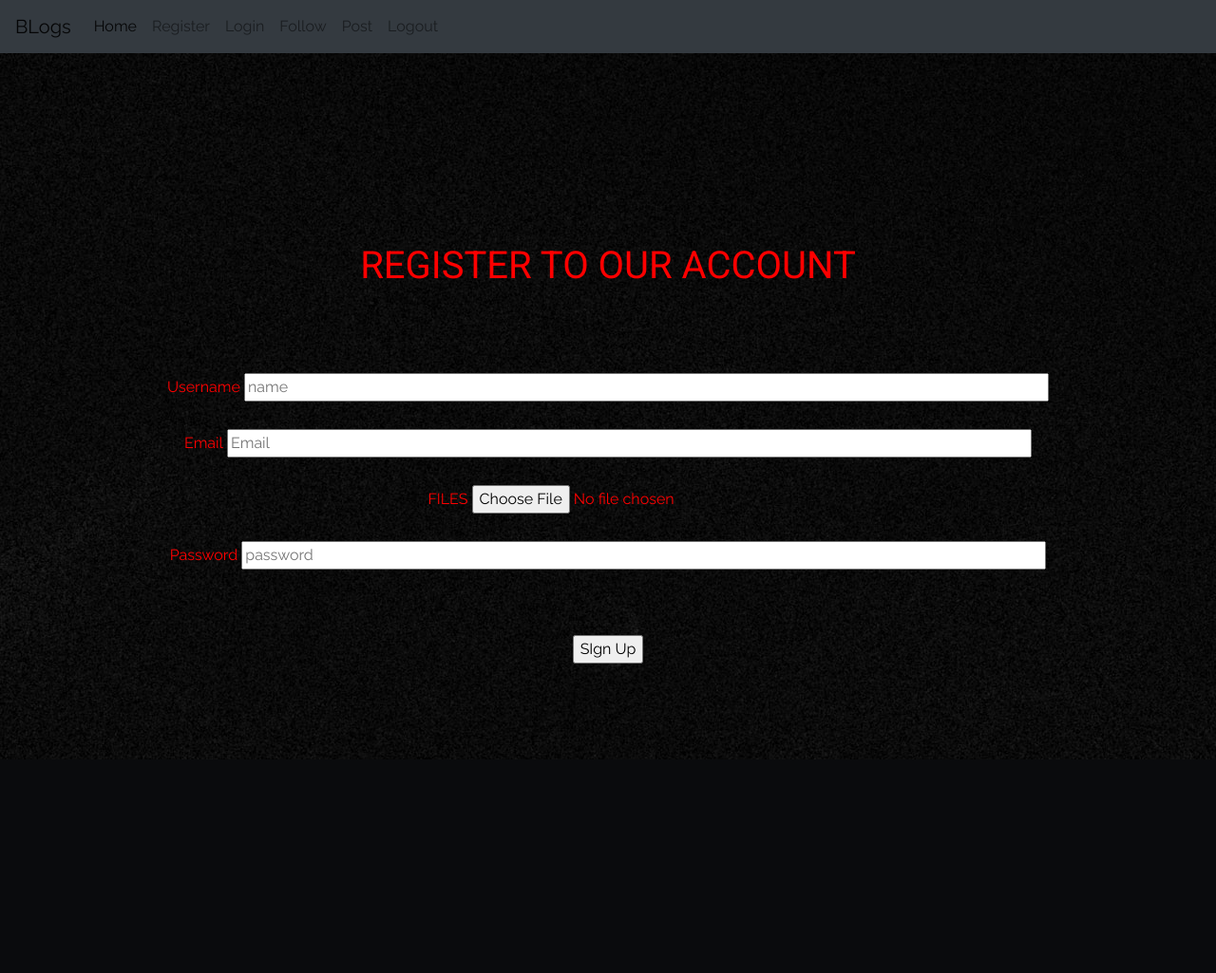
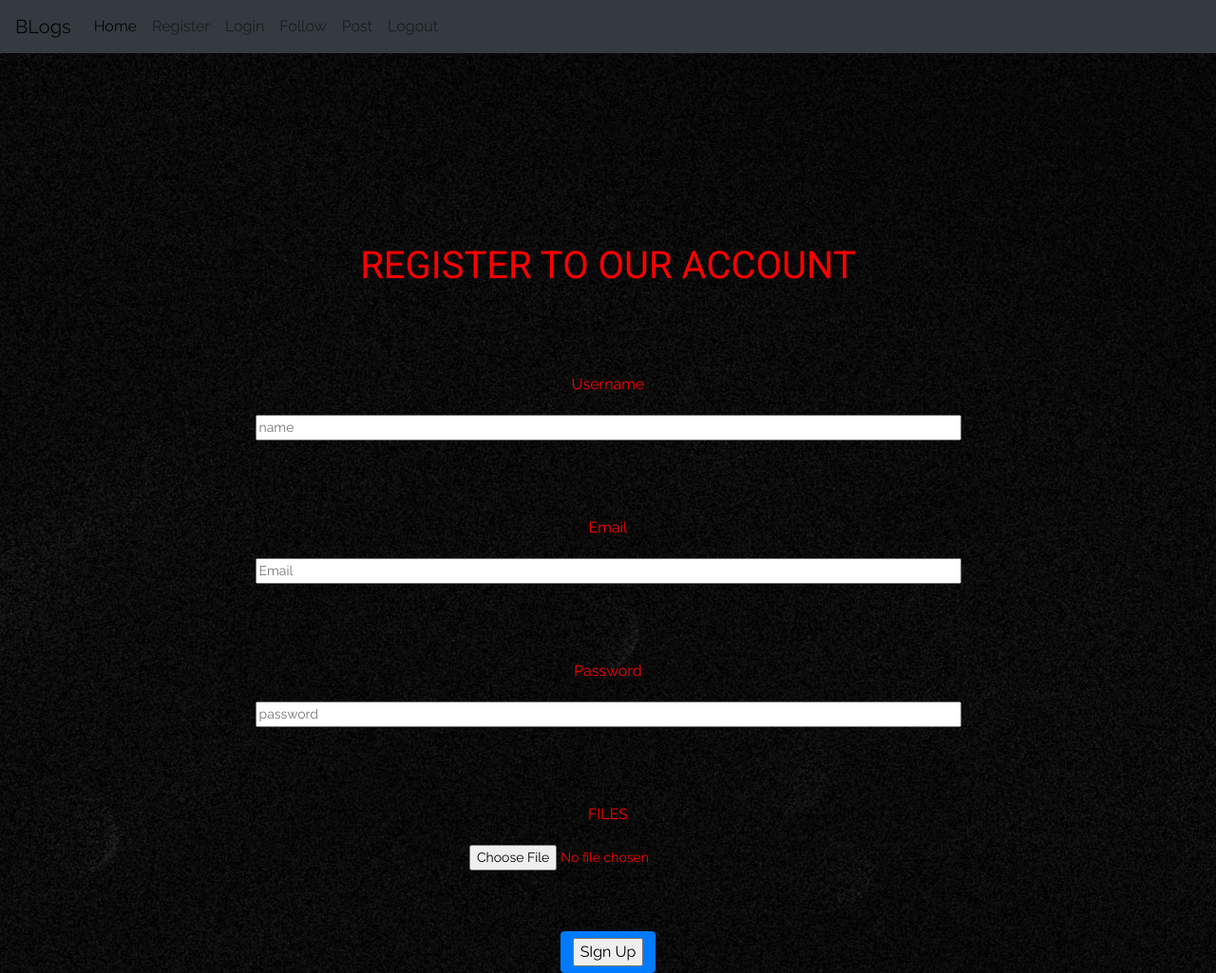
Before and after one commit to Coherents/Stats-Server, a Flask app: page /register in a window 1280 px wide. Shown: the whole page at 95% size. Before the commit the page ends 800 px from the top, so only its background shows below. Run offline with Flask 2, Linux system fonts and the light colour scheme; parts of the project's set-up code (start-up, migrations or seed data) failed here and were passed over; some libraries are stand-ins or nearby versions.

Commit message:
#12 added the auht logics

```diff
--- a/Server/app.py
+++ b/Server/app.py
@@ -47,8 +47,7 @@
 		users=Account(username=form.username.data,email=form.email.data,password=generate_password_hash(form.password.data))
 		session["file"]=form.file.data.filename
 		try:
-			data=pd.read_csv(session["file"])
-			print(data)
+			print(session["file"])
 		except:
 			pass
 		db.session.add(users)
--- a/Server/templates/layout.html
+++ b/Server/templates/layout.html
@@ -18,7 +18,7 @@
 
   </style>
 </head>
-<body>
+<body style="text-align:center">
 	<nav class="navbar navbar-expand-lg navbar-light bg-dark">
   <a class="navbar-brand" href="/blogs">BLogs</a>
   <button class="navbar-toggler" type="button" data-toggle="collapse" data-target="#navbarNav" aria-controls="navbarNav" aria-expanded="false" aria-label="Toggle navigation">
@@ -47,8 +47,15 @@
     </ul>
   </div>
 </nav>
-{% block content %}
-{% endblock %}
+<div class="container">
+  <div class="row">
+    <div class="col-xl-12">
+      {% block content %}
+      {% endblock %}
+    </div>
+  </div>
+</div>
+
 
 </body>
 </html>
--- a/Server/templates/register.html
+++ b/Server/templates/register.html
@@ -5,16 +5,23 @@
 	<div style="position: relative;top:200px;">
 	<h1 style="font-family: Roboto"> REGISTER TO OUR ACCOUNT</h1><br><br><hr>
 	<form action="" method="Post" enctype="multipart/form-data">
+
 		<p>{{form.hidden_tag()}}
-		{{form.username.label}}
-		{{form.username(size=100,placeholder="name")}}<br><br>
-		{{form.email.label}}
-		{{form.email(size=100,placeholder="Email")}}<br><br>
-		{{form.file.label}}
-		{{form.file()}}<br><br>
-		{{form.password.label}}
-		{{form.password(size=100,placeholder="password")}}</p><br><br>
-		<p>{{form.submit()}}</p>
+		<div class="form-group">
+		<label>{{form.username.label}}</label>
+		<p class="form-control-sm">{{form.username(size=100,placeholder="name")}}</p><br><br>
+		</div>
+		<div class="form-group">
+		<label>{{form.email.label}}</label>
+		<p class="form-control-sm">{{form.email(size=100,placeholder="Email")}}</p><br><br>
+		</div>
+		<div class="form-group">
+		<label>{{form.password.label}}</label>
+		<p class="form-control-sm">{{form.password(size=100,placeholder="password")}}</p><br><br>
+		</div>
+		<label>{{form.file.label}}</label>
+		<p class="form-control-sm">{{form.file()}}</p><br><br>
+		<button class="btn btn-primary">{{form.submit()}}</button>
 	</div>
 
 {% endblock %}
```
